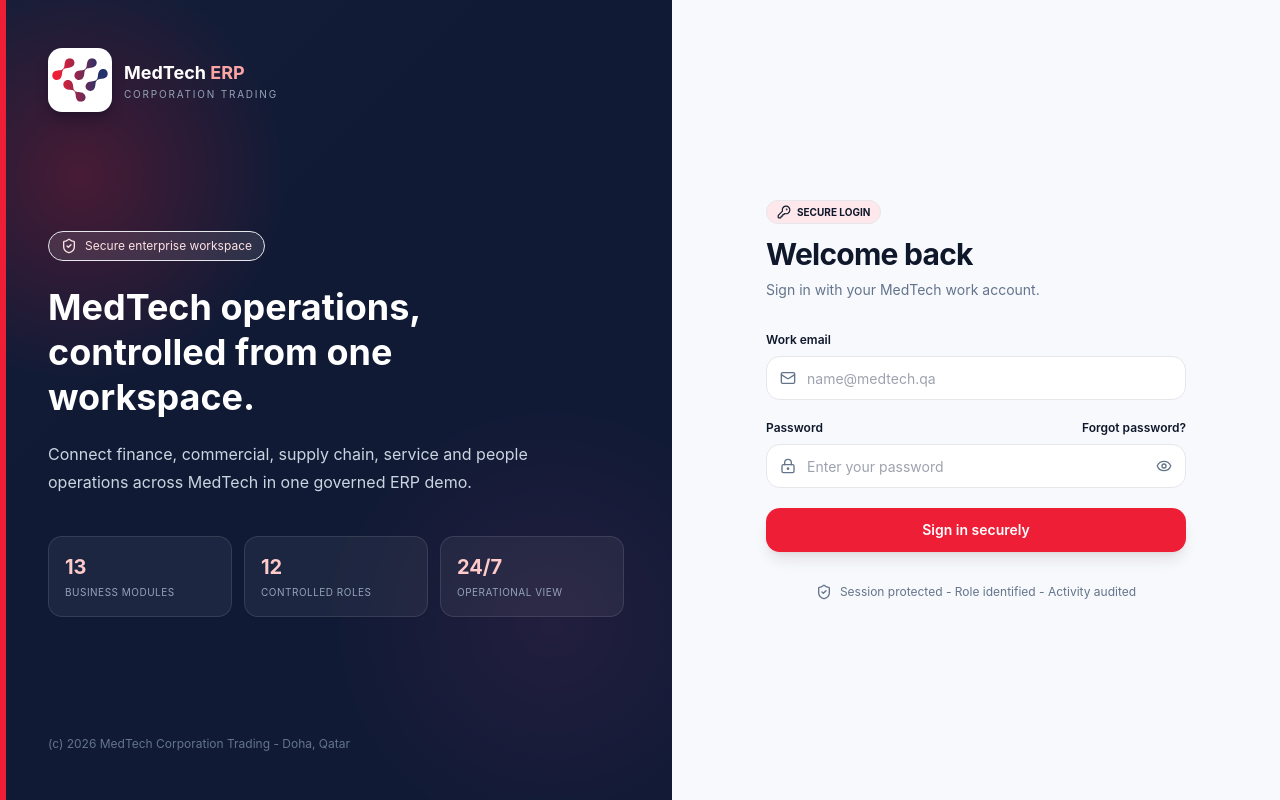
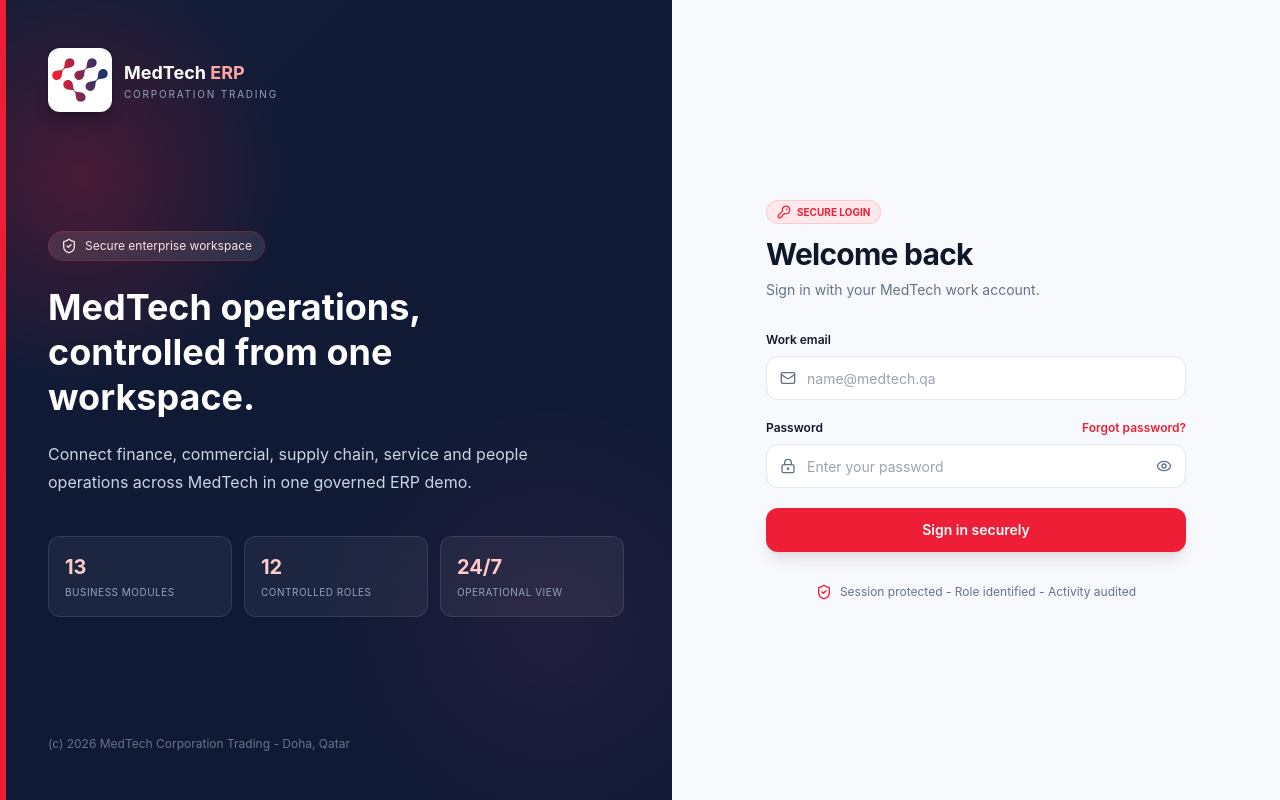
Before and after one commit to CarDinN-dev/MedTech-ERP, a Next.js app: page /login in a window 1280 px wide. Built offline with nearby package versions, Linux system fonts and the light colour scheme; no server answers.

Commit message:
Update tailwind.config.ts

```diff
--- a/tailwind.config.ts
+++ b/tailwind.config.ts
@@ -6,15 +6,35 @@ export default {
   theme: {
     extend: {
       colors: {
-        ink: "#18222f",
-        teal: { 50: "#ecfdf8", 100: "#d1faed", 500: "#0d9488", 600: "#0f766e", 700: "#115e59" },
-        coral: "#f26b5b"
+        ink: "#0F172A",
+        medtech: {
+          red: "#ED1E36",
+          redDark: "#C9162C",
+          navy: "#243168",
+          deep: "#1B1F3D",
+          purple: "#592C5A",
+          magenta: "#B22541",
+          rose: "#8B274B"
+        },
+        ui: {
+          page: "var(--page)",
+          panel: "var(--panel)",
+          elevated: "var(--elevated)",
+          text: "var(--text)",
+          secondary: "var(--text-secondary)",
+          muted: "var(--muted)",
+          line: "var(--line)",
+          soft: "var(--line-soft)",
+          navy: "var(--navy-tint)",
+          red: "var(--red-tint)"
+        }
       },
       boxShadow: {
-        soft: "0 1px 2px rgba(15,23,42,.03), 0 8px 28px rgba(15,23,42,.06)",
-        panel: "0 16px 40px rgba(15,23,42,.08)"
+        soft: "0 1px 2px rgba(15,23,42,.05)",
+        panel: "0 12px 30px rgba(15,23,42,.12)",
+        focus: "0 0 0 3px var(--focus-ring)"
       },
-      borderRadius: { xl: "0.875rem", "2xl": "1.125rem" },
+      borderRadius: { xl: "0.75rem", "2xl": "1rem" },
       fontFamily: { sans: ["Inter", "Segoe UI", "Arial", "sans-serif"] }
     }
   },
```
